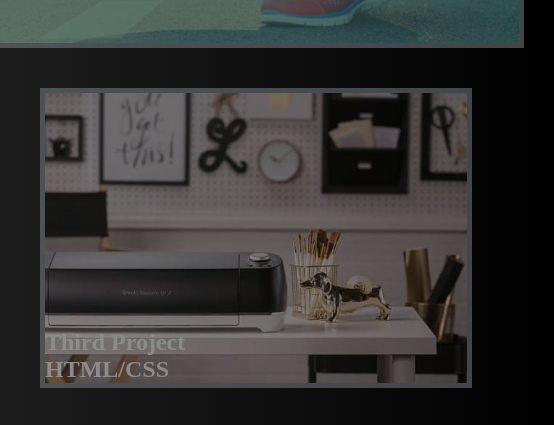
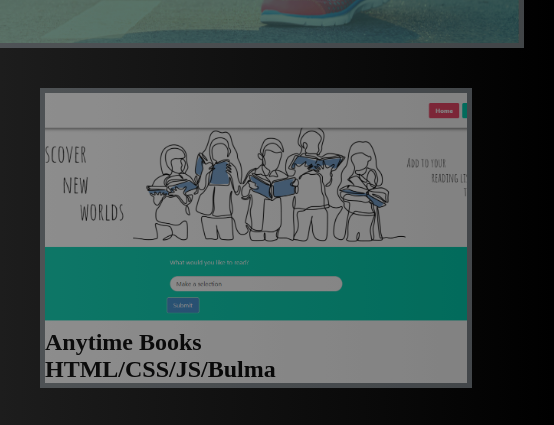
Before and after one commit to PhilipPowers67/PhilipPowersPortfolio., a plain HTML site: page index.html in a window 1280 px wide. Shown: the part 1052-1477 px from the top of the page, 726-1280 px from the left. Drawn offline with Linux system fonts and the light colour scheme.

Commit message:
Anytime Books added to work list

```diff
--- a/assets/css/style.css
+++ b/assets/css/style.css
@@ -132,12 +132,16 @@ header ul li a:hover {
 }
 
 .third-site {
-    background-image: url(../images/black_cricut_explore_air_2_crop-800x400.jpg);
+    background-image: url(../images/AnytimePortfolio.png);
     width: 45%;
 }
 
 .third-site:hover {
     filter: opacity(1);
+}
+
+.h2-class {
+    color: black;
 }
 
 .fourth-site {
--- a/index.html
+++ b/index.html
@@ -48,8 +48,8 @@
                 <a href="https://philippowers67.github.io/Horiseon-SocialMedia-and-Business/" class="flex-box second-site" title="Horiseon project">
                     <h2>Horiseon<br>HTML/CSS</h2>
                     </a>
-                <a href="#" class="flex-box third-site" title="Coming Soon.">
-                    <h2>Third Project<br>HTML/CSS</h2>
+                <a href="https://makispear.github.io/Anytime-Books/" class="flex-box third-site" title="Anytime Books">
+                    <h2 class="h2-class">Anytime Books<br>HTML/CSS/JS/Bulma</h2>
                 </a>
                 <a href="#" class="flex-box fourth-site" title="Coming Soon.">
                     <h2>Fourth Project<br>JavaScript</h2>
```
Also changed, not shown: assets/images/AnytimePortfolio.png (added), assets/images/black_cricut_explore_air_2_crop-800x400.jpg (deleted), 2 other files.
